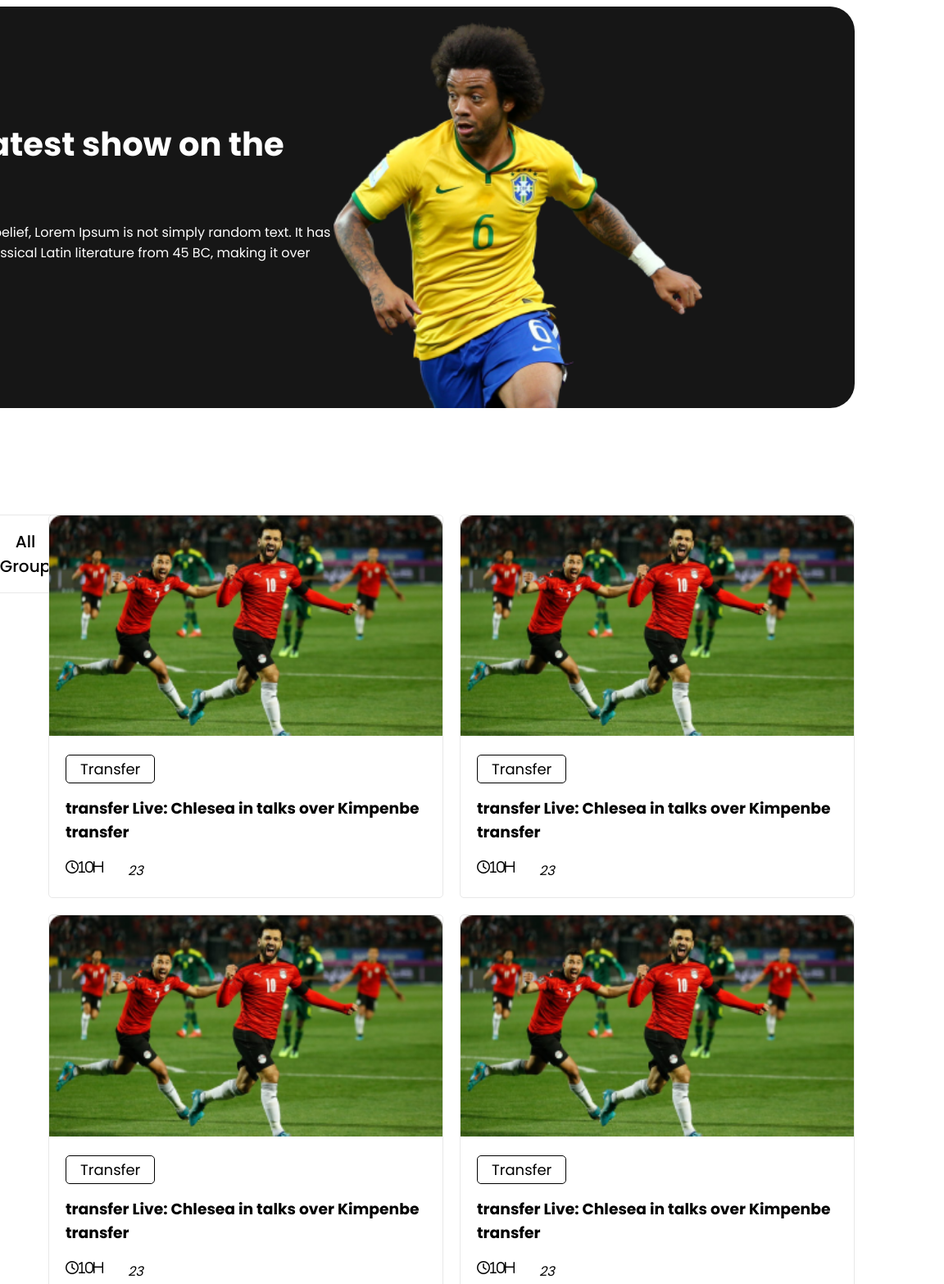
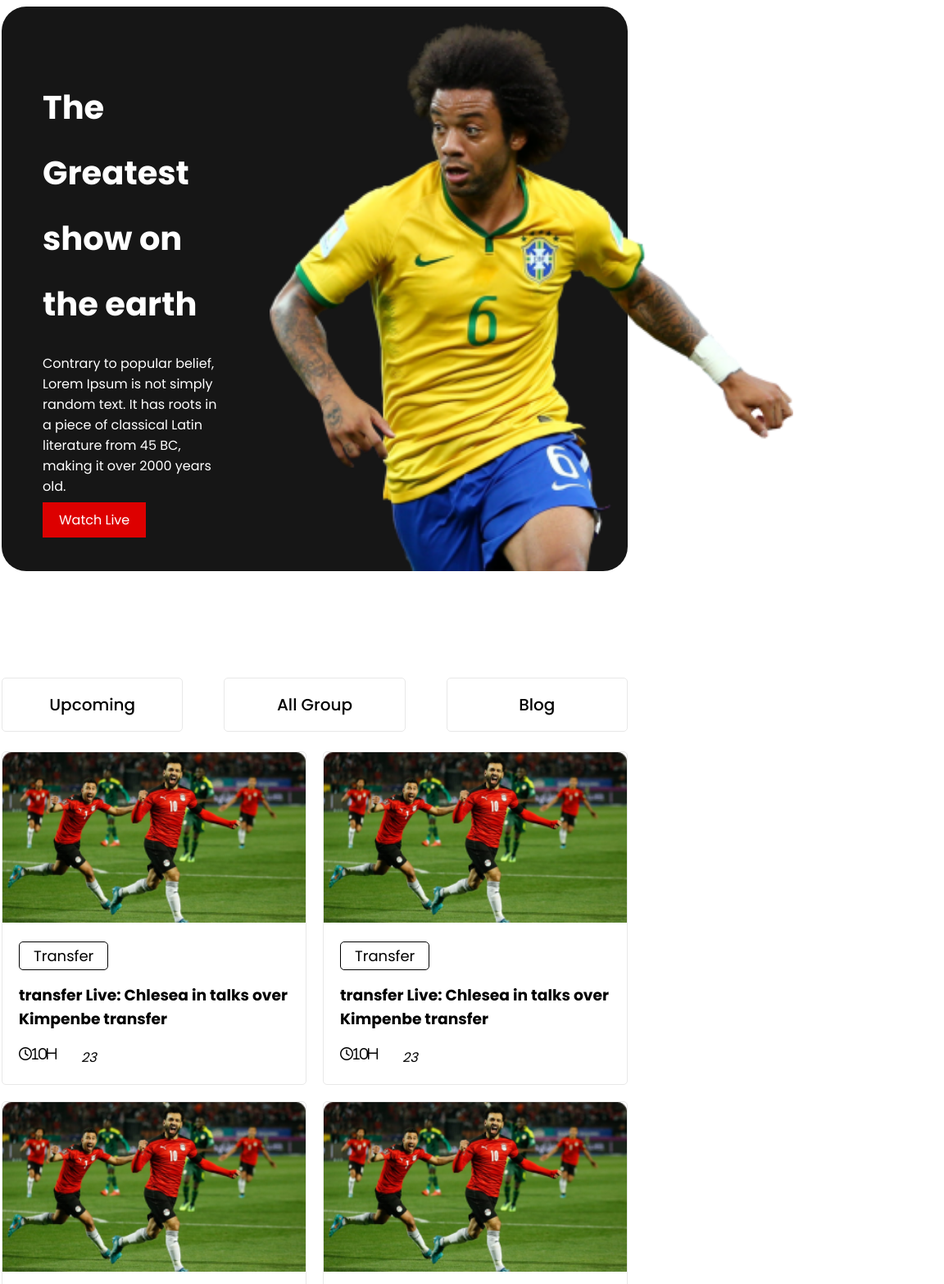
Before and after one commit to mdsajedulra/assignment-2, a plain HTML site: page index.html in a window 768 px wide. Shown: the top 1567 px of the page at 82% size, 1152 px wide, since content can reach past the window. Drawn offline with Linux system fonts and the light colour scheme.

Commit message:
tablet mode responsive trying

```diff
--- a/index.html
+++ b/index.html
@@ -7,6 +7,7 @@
     <meta name="viewport" content="width=device-width, initial-scale=1.0">
     <title>Document</title>
     <link rel="stylesheet" href="style.css">
+    <link rel="stylesheet" href="responsive.css">
     <!-- fontawesome -->
     <script src="https://kit.fontawesome.com/fe73d2120f.js" crossorigin="anonymous"></script>
 
@@ -144,12 +145,23 @@
                     <div class="blog-button"><a href="">Transfer</a></div>
 
                     <h3>transfer Live: Chlesea in talks over Kimpenbe transfer</h3>
-                    <div class="blog-icon">
-                        <i class="fa-regular fa-clock">10h</i>
 
 
-                        <i style="margin-left: 30px;" class="fa-light fa-message-dots">23</i>
+
+                    <div class="blog-icon">
+
+                        <i class="fa-regular fa-clock"><span
+                                style="margin-left: 10px; color: #161616B2; font-size: 16px;">10h</span></i>
+
+                        <div>
+                            <i style="margin-left: 30px;" class="fa-light fa-message-dots">23</i>
+                        </div>
+                        <i style="color: black;" class="fa-solid fa-message-captions"></i>
                     </div>
+
+
+
+
                 </div>
 
 
--- /dev/null
+++ b/responsive.css
@@ -0,0 +1,88 @@
+/* style for responsive */
+
+
+
+
+
+
+@media screen and (min-width:768px) and (max-width: 1023px) {
+
+
+    /* header responsive section */
+    .full-container {
+        width: 764px;
+
+    }
+
+    .container {
+        width: 764px;
+    }
+
+    header {
+        width: 764px;
+    }
+
+    .header-content {
+        padding: 50px;
+        width: 30%;
+    }
+
+    .header-content img {
+        width: 30%;
+    }
+
+    .header-content h1 {
+        font-size: 40px;
+    }
+
+
+    /* main section style start */
+    main {
+        flex-direction: column;
+        width: 764px;
+
+    }
+
+
+    .side-menu {
+        background-color: #FFFFFF;
+        margin-right: 0;
+        height: auto;
+        width: 100%;
+    }
+
+    .button-group {
+        display: flex;
+        flex-direction: row;
+        gap: 50px;
+        justify-content: space-evenly;
+        align-items: center;
+
+    }
+
+    .button-group .button {
+        border: 1px solid #E8E8E8;
+        margin: 0;
+        width: 100%;
+    }
+
+    .blogs {
+        width: 100%;
+        grid-template-columns: repeat(2, 1fr);
+    }
+
+    .only-tablet-button {
+        visibility: visible;
+    }
+
+
+
+
+
+
+    /* footer responsive style start */
+    nav ol {
+        flex-wrap: wrap;
+        font-weight: 500px;
+    }
+}
--- a/style.css
+++ b/style.css
@@ -24,6 +24,7 @@ header {
 
     /* height: 90vh; */
     display: flex;
+    justify-content: center;
     margin: 0 auto;
     background: #161616;
     border-radius: 30px;
@@ -92,11 +93,6 @@ main {
     flex-direction: column;
     justify-content: center;
     align-items: center;
-
-}
-
-.button-group:last-child {
-    /* margin-bottom: 30px; */
 
 }
 
@@ -175,7 +171,7 @@ main {
     display: flex;
     justify-content: center;
     margin-top: 50px;
-    display: none;
+    visibility: hidden;
 }
 
 .only-tablet-button a {
@@ -222,52 +218,3 @@ nav ol li a {
     font-size: 16px;
 
 }
-
-/* style for responsive */
-
-@media screen and (min-width:768px) and (max-width: 1023px) {
-
-
-    /* header responsive section */
-    .header-content h1 {
-        font-size: 40px;
-        line-height: 50px;
-    }
-
-    .only-tablet-button {
-        display: inline-block;
-        display: flex;
-        justify-content: center;
-    }
-
-    main {
-        grid-template-columns: repeat(1, 1fr);
-
-    }
-
-    .side-menu {
-        background-color: #FFFFFF;
-        margin-right: 0;
-        height: auto;
-    }
-
-    .button-group {
-        display: flex;
-        gap: 22px;
-        flex-direction: row;
-        justify-content: space-between;
-
-    }
-
-    .button-group .button {
-        border: 1px solid #E8E8E8;
-        margin: 0;
-        width: 100%;
-    }
-
-    .blogs {
-        width: 100%;
-        grid-template-columns: repeat(2, 1fr);
-    }
-
-}
```
